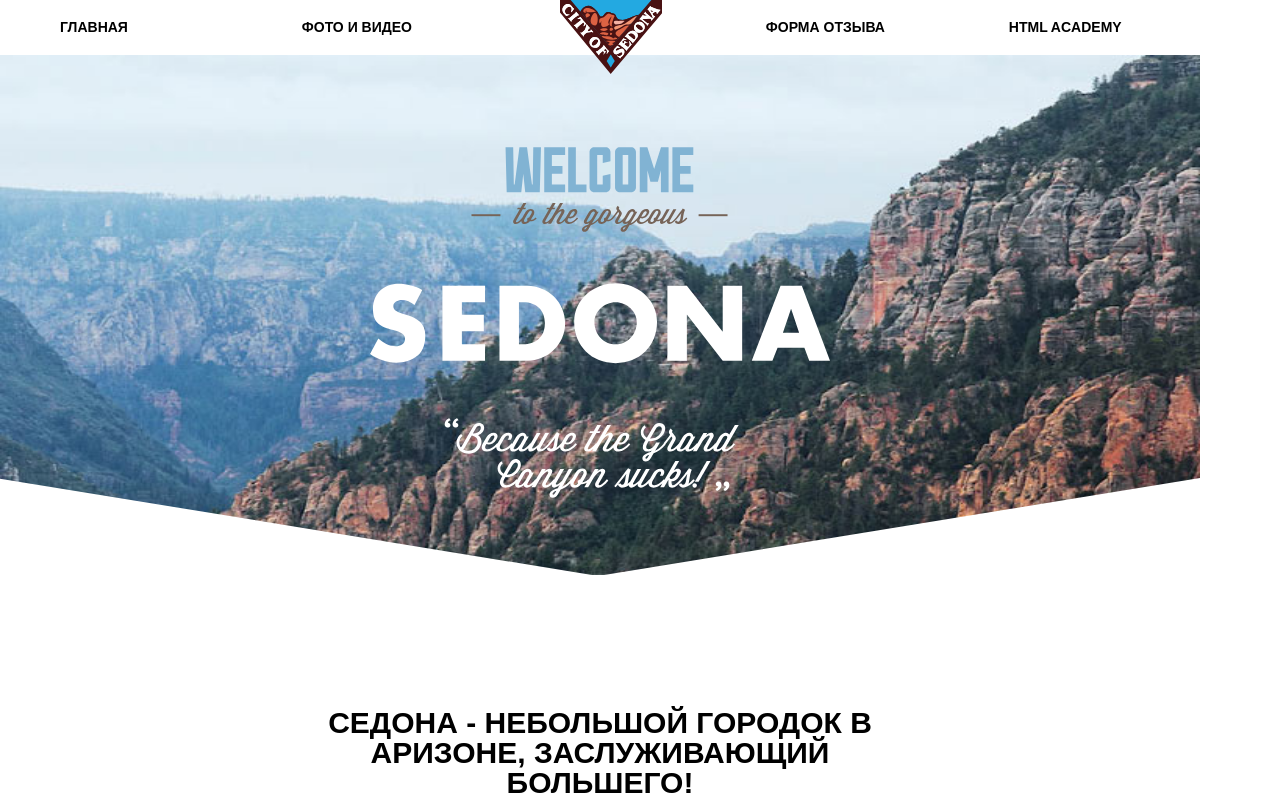
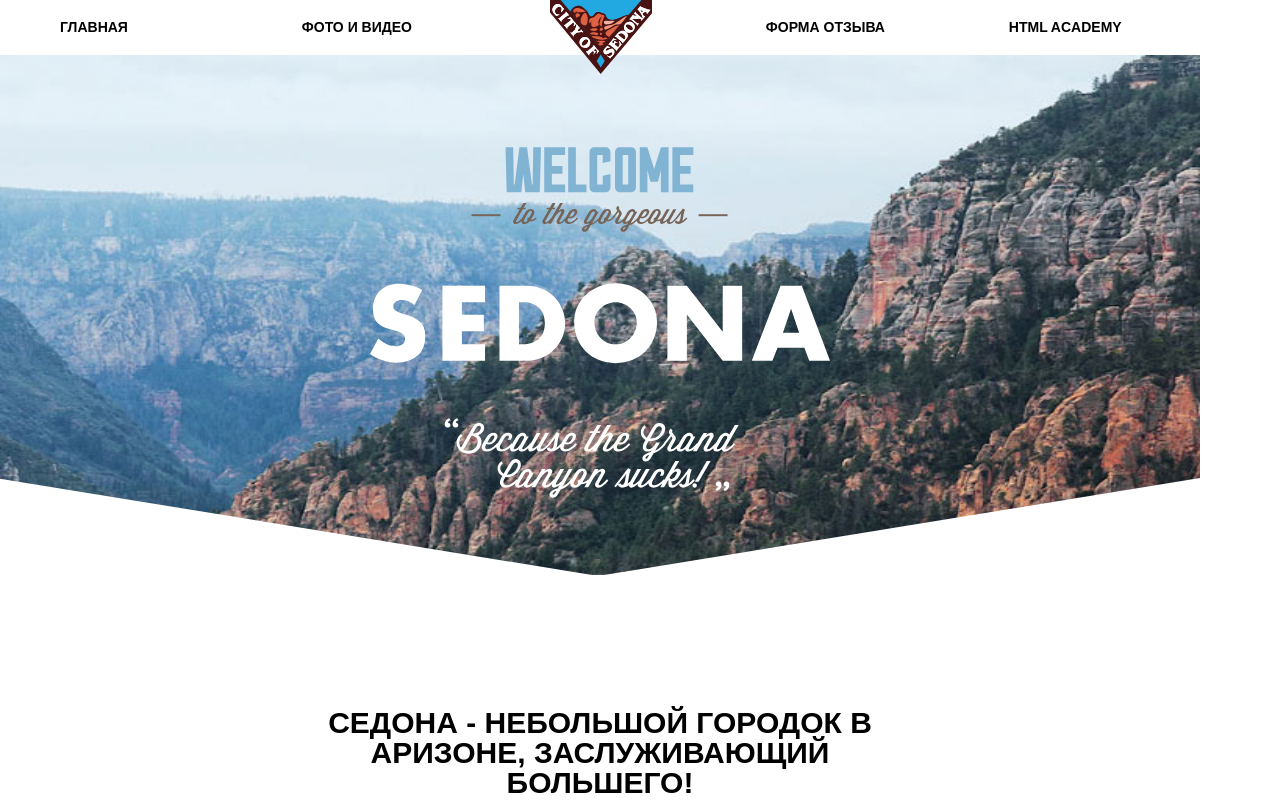
Before and after one commit to heyxesha/644639-sedona, a plain HTML site: page source/index.html in a window 1280 px wide. Shown: the top 801 px of the page. Drawn offline with nearby package versions, Linux system fonts and the light colour scheme; files that its build step writes are made by us from their sources.

Commit message:
Убрала паддинги, теперь логотип не мешает кнопкам

```diff
--- a/source/less/page-header.less
+++ b/source/less/page-header.less
@@ -5,13 +5,13 @@
 }
 
 .page-header__logo-image {
-  padding: 0 110px 0 110px;
-  margin-bottom: -27px;
+  padding: 0;
+  margin: 0 110px -27px 110px;
 }
 
 @media (min-width: @tablet-width) {
   .page-header__logo-image {
-    margin: 0 225px -27px 225px;
+    margin: 0 330px -27px 330px;
   }
 
   .page-header__toggle {
@@ -21,6 +21,6 @@
 
 @media (min-width: @desktop-width) {
   .page-header__logo-image {
-    margin: 0 450px -27px 450px;
+    margin: 0 550px -27px 550px;
   }
 }
```
